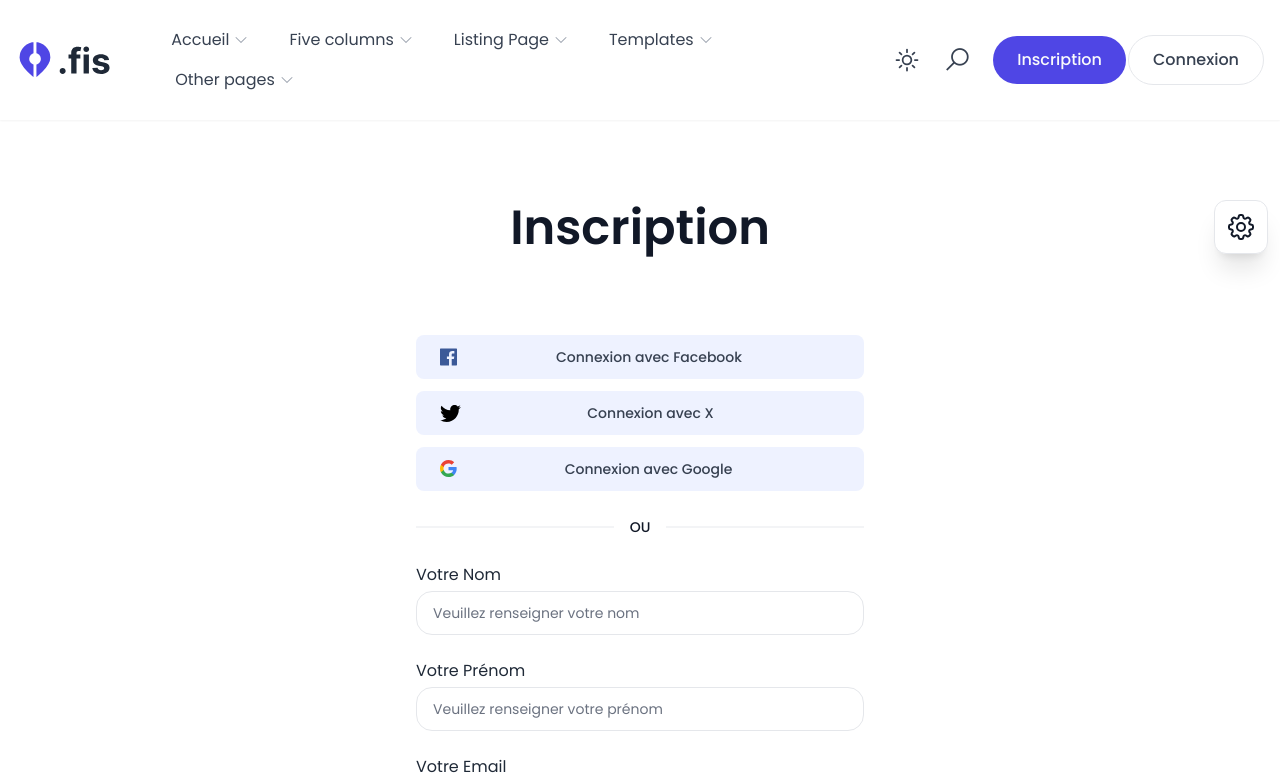
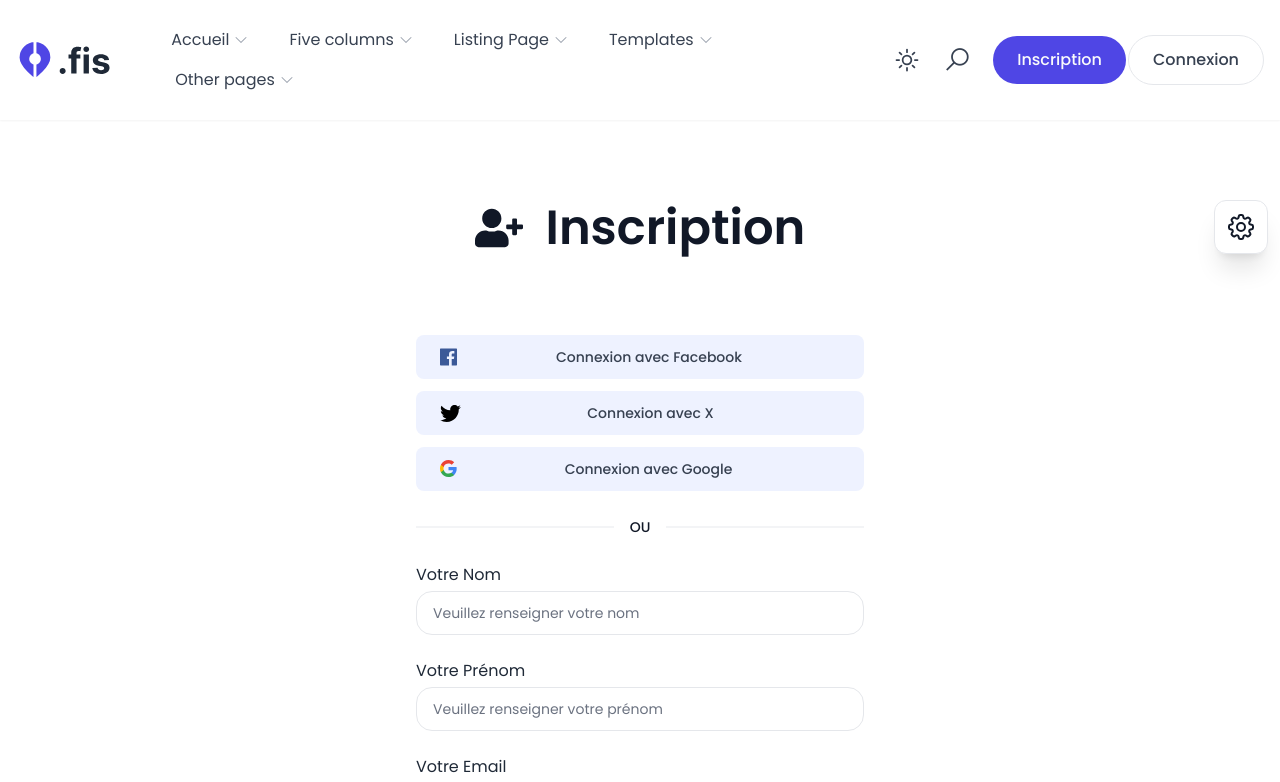
Before and after one commit to Harry8679/NicoCageFront, a React (Create React App) app: page /signup in a window 1280 px wide. Shown: the top 782 px of the page. Built offline with nearby package versions, Linux system fonts and the light colour scheme.

Commit message:
Logo and title changed for login and register pages

```diff
--- a/src/containers/PageLogin/PageLogin.tsx
+++ b/src/containers/PageLogin/PageLogin.tsx
@@ -8,6 +8,7 @@ import { Link } from "react-router-dom";
 import ButtonPrimary from "shared/Button/ButtonPrimary";
 import { AiFillEye } from "react-icons/ai";
 import { AiFillEyeInvisible } from "react-icons/ai";
+import { FaRegCircleUser } from "react-icons/fa6";
 
 export interface PageLoginProps {
   className?: string;
@@ -44,11 +45,11 @@ const PageLogin: FC<PageLoginProps> = ({ className = "" }) => {
   return (
     <div className={`nc-PageLogin ${className}`} data-nc-id="PageLogin">
       <Helmet>
-        <title>Connexion || Booking React Template</title>
+        <title>Connexion</title>
       </Helmet>
       <div className="container mb-24 lg:mb-32">
         <h2 className="my-20 flex items-center text-3xl leading-[115%] md:text-5xl md:leading-[115%] font-semibold text-neutral-900 dark:text-neutral-100 justify-center">
-          Connexion
+          <FaRegCircleUser /> &nbsp; Connexion
         </h2>
         <div className="max-w-md mx-auto space-y-6">
           <div className="grid gap-3">
--- a/src/containers/PageSignUp/PageSignUp.tsx
+++ b/src/containers/PageSignUp/PageSignUp.tsx
@@ -8,6 +8,7 @@ import ButtonPrimary from "shared/Button/ButtonPrimary";
 import { Link } from "react-router-dom";
 import { AiFillEye } from "react-icons/ai";
 import { AiFillEyeInvisible } from "react-icons/ai";
+import { FaUserPlus } from "react-icons/fa";
 
 export interface PageSignUpProps {
   className?: string;
@@ -45,11 +46,11 @@ const PageSignUp: FC<PageSignUpProps> = ({ className = "" }) => {
   return (
     <div className={`nc-PageSignUp  ${className}`} data-nc-id="PageSignUp">
       <Helmet>
-        <title>Inscription || Booking React Template</title>
+        <title>Inscription</title>
       </Helmet>
       <div className="container mb-24 lg:mb-32">
         <h2 className="my-20 flex items-center text-3xl leading-[115%] md:text-5xl md:leading-[115%] font-semibold text-neutral-900 dark:text-neutral-100 justify-center">
-          Inscription
+          <FaUserPlus /> &nbsp; Inscription
         </h2>
         <div className="max-w-md mx-auto space-y-6 ">
           <div className="grid gap-3">
```
